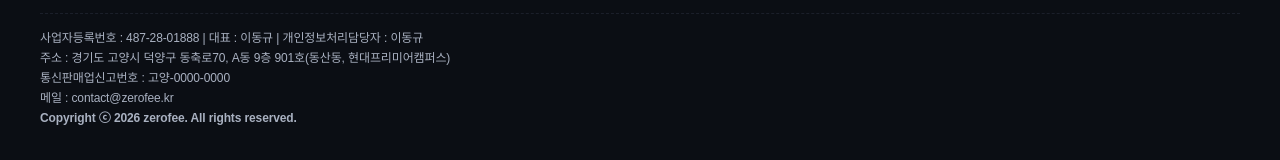
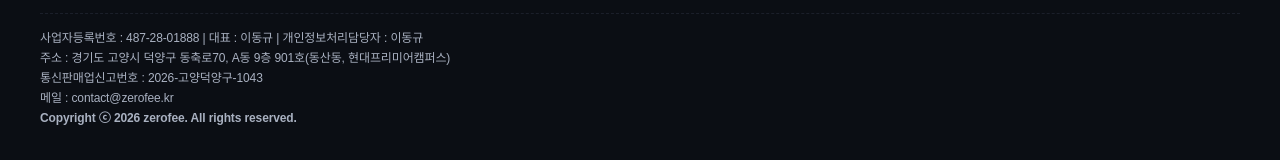
Before and after one commit to Sangkun-svg/zerofee-edu, a Next.js app: page / in a window 1280 px wide. Shown: the part 11239-11399 px from the top of the page. Built offline with nearby package versions, Linux system fonts and the light colour scheme; a web font is replaced by a local one.

Commit message:
ui : text

```diff
--- a/app/components/Footer.tsx
+++ b/app/components/Footer.tsx
@@ -84,7 +84,7 @@ export default function Footer() {
         <div className="flex flex-col gap-1 text-[12px] text-[#a9b1c1] leading-4 tracking-[-0.12px] font-medium">
           <p>사업자등록번호 : 487-28-01888  |  대표 : 이동규  |  개인정보처리담당자 : 이동규</p>
           <p>주소 : 경기도 고양시 덕양구 동축로70, A동 9층 901호(동산동, 현대프리미어캠퍼스)</p>
-          <p>통신판매업신고번호 : 고양-0000-0000</p>
+          <p>통신판매업신고번호 : 2026-고양덕양구-1043</p>
           <p>메일 : contact@zerofee.kr</p>
           <p className="font-bold">Copyright ⓒ 2026 zerofee. All rights reserved.</p>
         </div>
```
